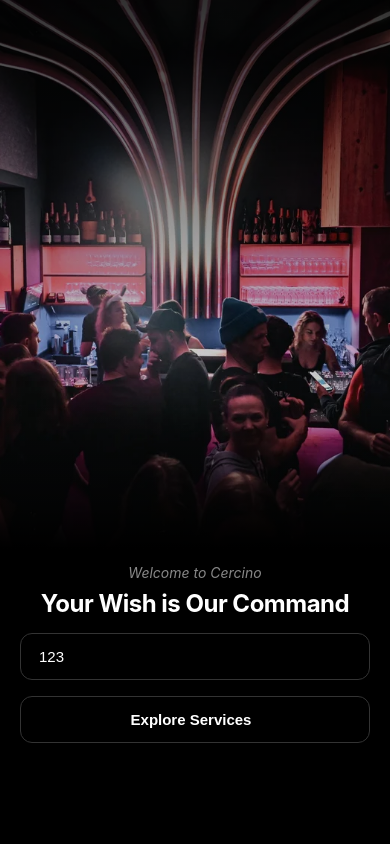
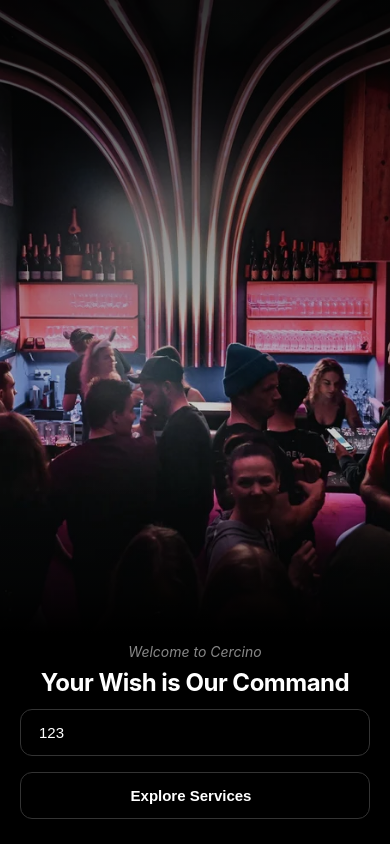
Before and after one commit to terris03/Cercino-queue, a React (Create React App) app: page / in a window 390 px wide. Built offline with nearby package versions, Linux system fonts and the light colour scheme; the HTML template or start-up script is replaced by a standard one.

Commit message:
Move login form higher: ensure Explore Services button is visible

```diff
--- a/src/App.css
+++ b/src/App.css
@@ -266,10 +266,11 @@ code {
   flex-direction: column;
   gap: 20px;
   position: absolute;
-  bottom: 0;
+  bottom: 20px;
   left: 0;
   right: 0;
-  height: 40vh;
+  height: auto;
+  min-height: 200px;
 }
 
 .hotel-welcome-text {
@@ -1367,13 +1368,14 @@ code {
   }
 
   .hotel-form-section {
-    padding: 15px 20px 20px 20px;
-    gap: 15px;
-    height: 35vh;
+    padding: 10px 20px 15px 20px;
+    gap: 12px;
+    bottom: 10px;
+    min-height: 180px;
   }
 
   .hotel-image-section {
-    height: 65vh;
+    height: 75vh;
   }
 
   .hotel-title {
```
